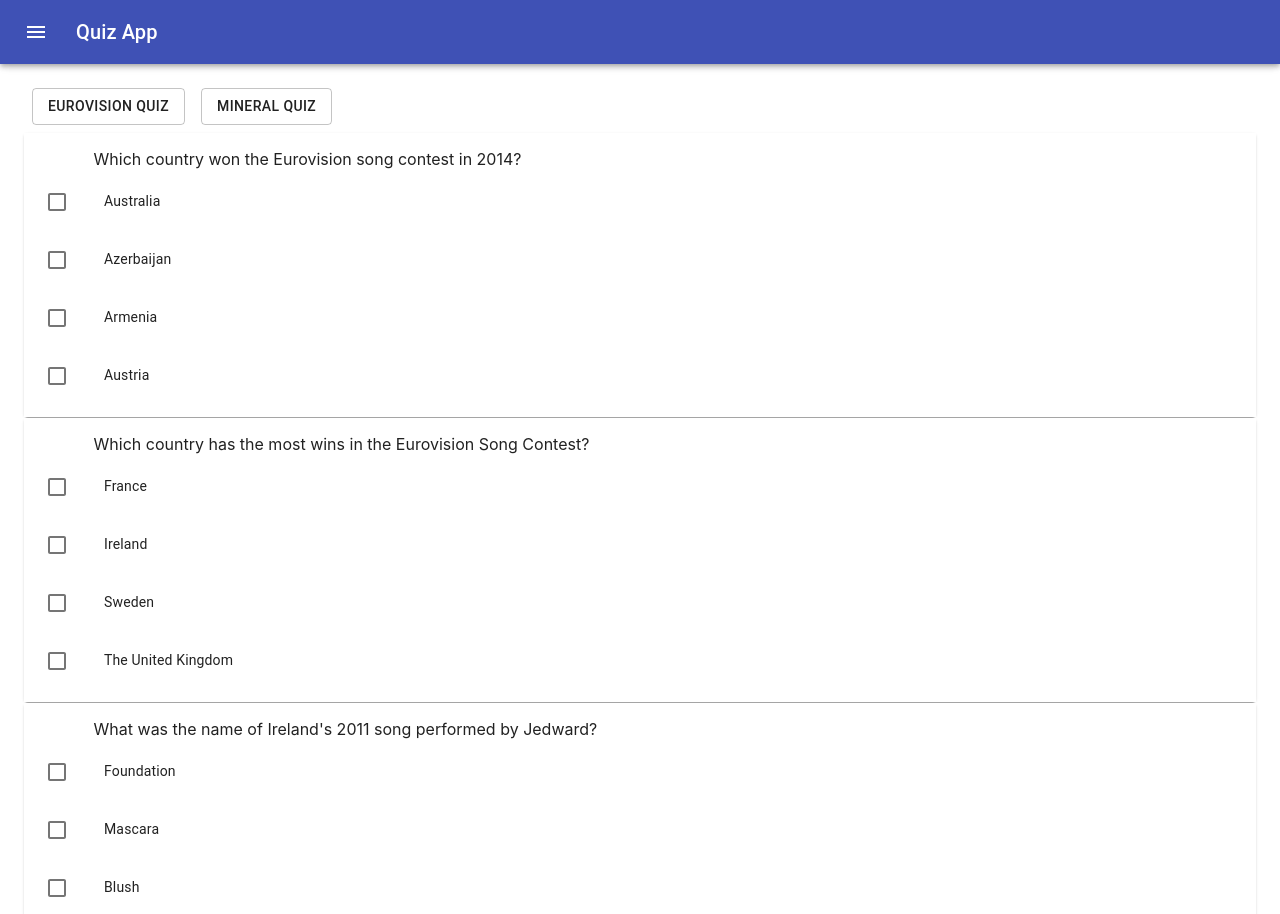
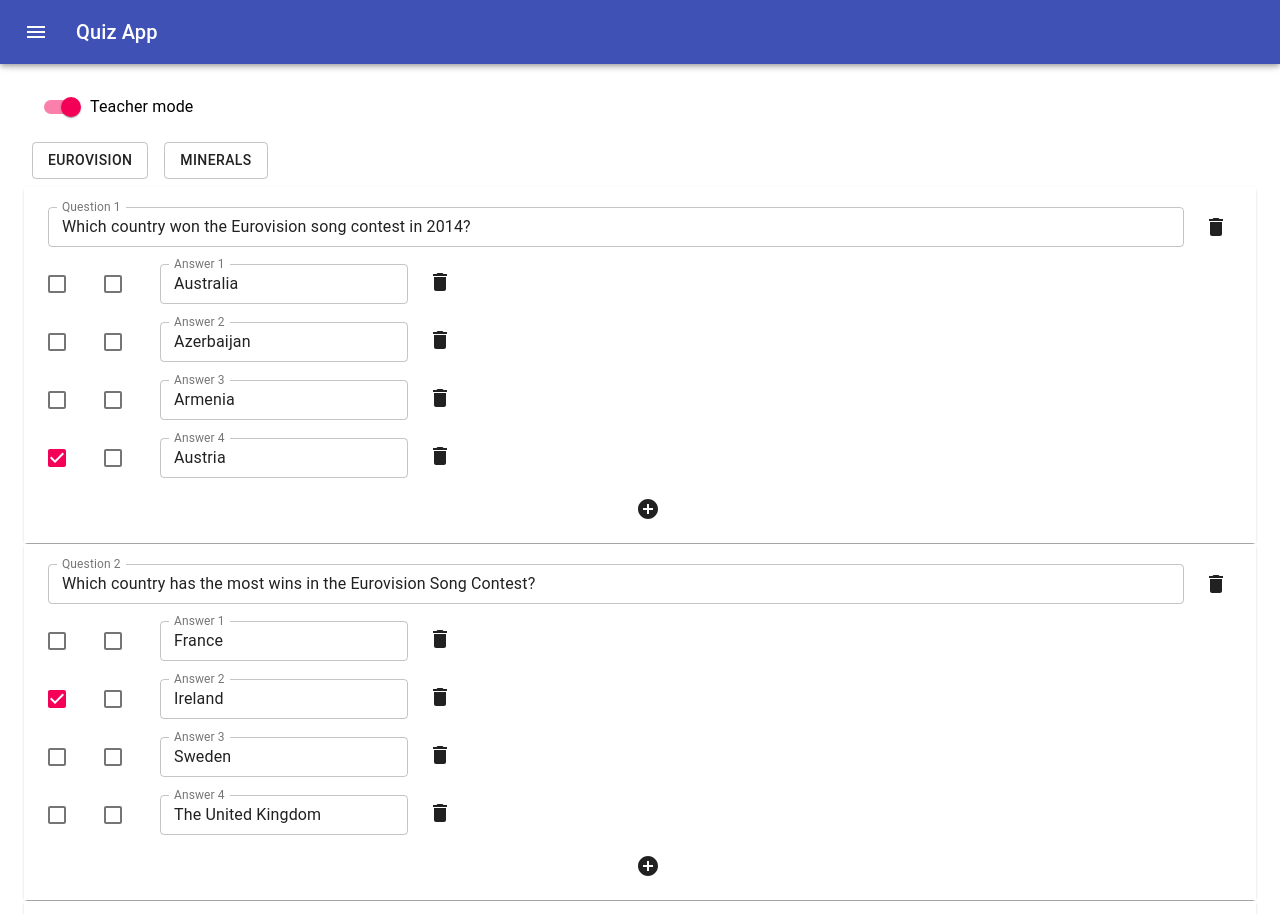
Before and after one commit to vappukoskela/quiz-app, a React (Create React App) app: page / in a window 1280 px wide. Shown: the top 914 px of the page. Built offline with nearby package versions, Linux system fonts and the light colour scheme.

Commit message:
Added CRUD for questions and answers

```diff
--- a/package.json
+++ b/package.json
@@ -11,6 +11,7 @@
     "react": "^17.0.1",
     "react-dom": "^17.0.1",
     "react-scripts": "4.0.0",
+    "react-uuid": "^1.0.2",
     "web-vitals": "^0.2.4"
   },
   "scripts": {
--- a/src/App.css
+++ b/src/App.css
@@ -48,4 +48,18 @@
 }
 .bottomButtons {
   padding-bottom: 40px;
+  padding-top: 20px;
+  width:100%;
+  display: flex;
+  justify-content: center;
 }
+
+.deleteButton {
+  padding-left: 35px;
+
+}
+
+.addButton {
+  width:100%;
+  display: flex;
+  justify-content: center;}
--- a/src/App.js
+++ b/src/App.js
@@ -1,4 +1,3 @@
-
 import './App.css';
 import React, { useEffect, useState } from 'react';
 import ButtonAppBar from './ButtonAppBar';
@@ -6,12 +5,14 @@
 import List from '@material-ui/core/List';
 import ListItem from '@material-ui/core/ListItem';
 import ListItemIcon from '@material-ui/core/ListItemIcon';
-import ListItemSecondaryAction from '@material-ui/core/ListItemSecondaryAction';
 import ListItemText from '@material-ui/core/ListItemText';
 import Checkbox from '@material-ui/core/Checkbox';
-import IconButton from '@material-ui/core/IconButton';
-
-import {Container, Card, Paper, Button, Avatar, ListItemAvatar} from '@material-ui/core';
+import quizzesImported from './Quizzes'
+import uuid from 'react-uuid'
+import DeleteIcon from '@material-ui/icons/Delete';
+import AddCircleIcon from '@material-ui/icons/AddCircle';
+import AddIcon from '@material-ui/icons/Add';
+import {Container, Paper, Button, Switch, FormControlLabel, TextField} from '@material-ui/core';
 
 const useStyles = makeStyles((theme) => ({
   root: {
@@ -24,261 +25,20 @@
   },
 }));
 
+function App() {
+  const initialData = [...quizzesImported].map((quizObject) => {
+    console.log(quizObject)
+    quizObject.uuid = uuid();
+    quizObject.quizQuestions.map((questionObject) => {
+      console.log(questionObject)
+      questionObject.uuid = uuid();
 
-function App() {
-  const initialData = [
-    {
-      quizName: "Eurovision",
-      quizQuestions: [
-      {
-        question: "Which country won the Eurovision song contest in 2014?",
-        answerOptions: [
-        {
-          answer: "Australia",
-          correct: false,
-          selected: false
-        },{
-          answer: "Azerbaijan",
-          correct: false,
-          selected: false
-        },{
-          answer: "Armenia",
-          correct: false,
-          selected: false
-        },{
-          answer: "Austria",
-          correct: true,
-          selected: false
-        }
-      ]},
-        {
-        question: "Which country has the most wins in the Eurovision Song Contest?",
-        answerOptions: [
-        {
-          answer: "France",
-          correct: false,
-          selected: false
-        },{
-          answer: "Ireland",
-          correct: true,
-          selected: false
-        },{
-          answer: "Sweden",
-          correct: false,
-          selected: false
-        },{
-          answer: "The United Kingdom",
-          correct: false,
-          selected: false
-        }]},{
-        question: "What was the name of Ireland's 2011 song performed by Jedward?",
-        answerOptions: [
-        {
-          answer: "Foundation",
-          correct: false,
-          selected: false
-        },{
-          answer: "Mascara",
-          correct: false,
-          selected: false
-        },{
-          answer: "Blush",
-          correct: false,
-          selected: false
-        },{
-          answer: "Lipstick",
-          correct: true,
-          selected: false
-        }
-      ]},{
-        question: "When was the first Eurovision Song Contest held?",
-        answerOptions: [
-        {
-          answer: "1949",
-          correct: false,
-          selected: false
-        },{
-          answer: "1956",
-          correct: true,
-          selected: false
-        },{
-          answer: "1958",
-          correct: false,
-          selected: false
-        },{
-          answer: "1973",
-          correct: false,
-          selected: false
-        }]},{
-          question: "Where will the Eurovision Song Contest be held next?",
-          answerOptions: [
-          {
-            answer: "Rotterdam, The Netherlands",
-            correct: true,
-            selected: false
-          },{
-            answer: "Helsinki, Finland",
-            correct: false,
-            selected: false
-          },{
-            answer: "Tel Aviv, Israel",
-            correct: false,
-            selected: false
-          },{
-            answer: "Riga, Latvia",
-            correct: false,
-            selected: false
-          }
-        ]},{
-          question: "What is the slogan of Eurovision Song Contest 2021?",
-          answerOptions: [
-          {
-            answer: "Building Bridges",
-            correct: false,
-            selected: false
-          },{
-            answer: "Celebrate Diversity",
-            correct: false,
-            selected: false
-          },{
-            answer: "Open Up",
-            correct: true,
-            selected: false
-          },{
-            answer: "All Aboard!",
-            correct: false,
-            selected: false
-          }
-        ]}
-      ]},
-    {
-    quizName: "Mineral",
-    quizQuestions: [
-      {
-      question: "What is sepiolite also called?",
-      answerOptions: [
-      {
-        answer: "Montmonite",
-        correct: false,
-        selected: false
-      },{
-        answer: "Calcite",
-        correct: false,
-        selected: false
-      },{
-        answer: "Meerschaum",
-        correct: true,
-        selected: false
-      },{
-        answer: "Silica gel",
-        correct: false,
-        selected: false
-      }
-      ]},
-      {
-      question: "How is sepiolite commonly mined?",
-      answerOptions: [
-      {
-        answer: "Surface mining",
-        correct: true,
-        selected: false
-      },{
-        answer: "Shaft mining",
-        correct: false,
-        selected: false
-      },{
-        answer: "In situ mining",
-        correct: false,
-        selected: false
-      },{
-        answer: "Fracking",
-        correct: false,
-        selected: false
-      }
-      ]},{
-      question: "Which country is the largest sepiolite producer in the world?",
-      answerOptions: [
-      {
-        answer: "USA",
-        correct: false,
-        selected: false
-      },{
-        answer: "Tanzania",
-        correct: false,
-        selected: false
-      },{
-        answer: "Spain ",
-        correct: true,
-        selected: false
-      },{
-        answer: "Turkey",
-        correct: false,
-        selected: false
-      }
-      ]},{
-        question: "What is sepiolite often used to make?",
-        answerOptions: [
-        {
-          answer: "Cat litter",
-          correct: true,
-          selected: false
-        },{
-          answer: "Bricks",
-          correct: false,
-          selected: false
-        },{
-          answer: "Cement ",
-          correct: false,
-          selected: false
-        },{
-          answer: "Houseplant potting mix",
-          correct: false,
-          selected: false
-        }
-        ]},{
-      question: "Which state holds the largest bentonite mine in the USA?",
-      answerOptions: [
-      {
-        answer: "Kentucky",
-        correct: false,
-        selected: false
-      },{
-        answer: "Ohio",
-        correct: false,
-        selected: false
-      },{
-        answer: "Wisconsin ",
-        correct: false,
-        selected: false
-      },{
-        answer: "Wyoming",
-        correct: true,
-        selected: false
-      }]},
-      {
-        question: "What is a good test for identifying halite?",
-        answerOptions: [
-        {
-          answer: "Magnets",
-          correct: false,
-          selected: false
-        },{
-          answer: "Wash it",
-          correct: false,
-          selected: false
-        },{
-          answer: "Lick it",
-          correct: true,
-          selected: false
-        },{
-          answer: "Hit it with a hammer",
-          correct: false,
-          selected: false
-        }
-      ]}
-    ]}
-];
-
+      return questionObject
+    })
+    return quizObject
+  });
+  console.log("INITIAL DATA BELOW")
+  console.log(initialData)
   const classes = useStyles();
   const [data, setData] = useState([])
   const [dataAlustettu, setDataAlustettu] = useState(false)
@@ -316,31 +76,99 @@
     setAnswersVisible(!answersVisible);
   }
 
+  // --------------------------------------
+  const addNewQuestion= (quizIndex) => {
+    let deepCopy = JSON.parse(JSON.stringify(data))
+    let newQuestion= {question: "", answerOptions: [ {answer: "", correct: false, selected: false,uuid: uuid()}], uuid: uuid() }
+    deepCopy[quizIndex].quizQuestions.push(newQuestion)
+    setData(deepCopy)
+  }
+
+  const addNewAnswer= (quizIndex, questionIndex) => {
+    let deepCopy = JSON.parse(JSON.stringify(data))
+    let newAnswer= {answer: "", correct: false, selected: false, uuid: uuid()}
+    deepCopy[quizIndex].quizQuestions[questionIndex].answerOptions.push(newAnswer)
+    setData(deepCopy)
+  }
+
+  const questionChanged = (event, quizIndex, questionIndex) => {
+    let deepCopy = JSON.parse(JSON.stringify(data))
+    deepCopy[quizIndex].quizQuestions[questionIndex].question = event.target.value;
+    setData(deepCopy)
+  }
+
+  const answerChanged = (event, quizIndex, questionIndex, answerIndex) => {
+    let deepCopy = JSON.parse(JSON.stringify(data))
+    deepCopy[quizIndex].quizQuestions[questionIndex].answerOptions[answerIndex].answer = event.target.value;
+    setData(deepCopy)
+  }
+
+
+  const deleteQuestion = (quizIndex, questionIndex) => {
+    let deepCopy = JSON.parse(JSON.stringify(data))
+    deepCopy[quizIndex].quizQuestions.splice(questionIndex,1)
+    setData(deepCopy)
+  }
+
+  const deleteAnswer = (quizIndex, questionIndex, answerIndex) => {
+    let deepCopy = JSON.parse(JSON.stringify(data))
+    deepCopy[quizIndex].quizQuestions[questionIndex].answerOptions.splice(answerIndex,1)
+    setData(deepCopy)
+  }
+
+  // --------------------------------------
+
+  const [status, setStatus] = React.useState({
+    teacherMode: true,
+  });
+
+  const handleChange = (event) => {
+    setStatus({ ...status, [event.target.name]: event.target.checked });
+  };
+
   return (
     <div>
       <ButtonAppBar/>
-        <Container className="quizContainer">
+      <Container className="quizContainer">
         <div className={classes.root}>
-        <Button variant="outlined" onClick={() => selectQuiz(0)}>Eurovision quiz</Button>
-          <Button variant="outlined" onClick={() => selectQuiz(1)}>Mineral quiz</Button>
+        <FormControlLabel
+        control={
+          <Switch
+          checked={status.teacherMode}
+          onChange={handleChange}
+          name="teacherMode"
+          inputProps={{ 'aria-label': 'secondary checkbox' }}
+        />
+        }
+        label="Teacher mode"/><br/>
+        {data.map((val, index) => {
+          return (
+            <Button variant="outlined" onClick={() => selectQuiz(index)}>{val.quizName}</Button>
+          )
+        })}
         </div>
             {dataAlustettu ? data[quiz].quizQuestions.map((value, parentIndex) => {
               return(
                 <div className="questionCard">
                 <Paper elevation={1}>
                 <List className={classes.root}>
-                <p className="question">{value.question}</p>
+                {status.teacherMode ?
+                  <ListItem key={value.uuid} role={undefined} dense >
+                  <TextField fullWidth onChange={(event) => questionChanged(event, quiz, parentIndex)} size="small" label={"Question " + (parentIndex+1)} variant="outlined" value={value.question}/>
+                  <Button className="deleteButton" onClick={() => deleteQuestion(quiz, parentIndex)}><DeleteIcon/></Button>
+                 </ListItem>
+                : <div className="question">{value.question}</div>}
                 {value.answerOptions.map((value, index) => {
                   return(
-                  <ListItem key={index} role={undefined} dense >
-                   { answersVisible ? <ListItemIcon>
+                  <ListItem key={value.uuid} role={undefined} dense >
+                   { answersVisible || status.teacherMode ? <ListItemIcon>
                       <Checkbox
                         onChange={(event) => handleToggle(event, index, parentIndex)}
                         checked={value.correct}
                         edge="start"
                         tabIndex={-1}
                         hidden={answersVisible}
-                        disabled
+                        disabled={!status.teacherMode}
                       />
                     </ListItemIcon> : null }
                     <ListItemIcon>
@@ -351,19 +179,27 @@
                         tabIndex={-1}
                       />
                     </ListItemIcon>
-                    <ListItemText id={index} primary={value.answer} />
+                    {status.teacherMode ?
+                      <div>
+                        <TextField onChange={(event) => answerChanged(event, quiz, parentIndex, index)} size="small" label={"Answer " + (index+1)} variant="outlined" value={value.answer}/>
+                        <Button className="deleteButton" onClick={() => deleteAnswer(quiz, parentIndex, index)}><DeleteIcon/></Button>
+                      </div>
+                      :  <ListItemText id={index} primary={value.answer} />
+                    }
                   </ListItem>
                   )
                 })}
+                {status.teacherMode ? <div className="addButton"><Button onClick={() => addNewAnswer(quiz, parentIndex)}><AddCircleIcon/></Button></div> : ""}
                 </List>
                 </Paper>
                 </div>
               );
-            }) : "" }<br/>
+            }): "" }
             <div className="bottomButtons">
-              <Button variant="contained" onClick={() => toggleAnswers()}>{answersVisible ? "Hide answers" : "Show answers"}</Button> <br />
-            </div>
-        </Container>
+            {status.teacherMode ? <Button variant="contained" onClick={() =>addNewQuestion(quiz)}><AddIcon/>   Add new question</Button> :
+            <Button variant="contained" onClick={() => toggleAnswers()}>{answersVisible ? "Hide correct answers" : "Show correct answers"}</Button>
+            }</div>
+      </Container>
     </div>
   );
 }
--- /dev/null
+++ b/src/Quizzes.json
@@ -0,0 +1,252 @@
+[
+    {
+      "quizName": "Eurovision",
+      "quizQuestions": [
+      {
+        "question": "Which country won the Eurovision song contest in 2014?",
+        "answerOptions": [
+        {
+          "answer": "Australia",
+          "correct": false,
+          "selected": false
+        },{
+          "answer": "Azerbaijan",
+          "correct": false,
+          "selected": false
+        },{
+          "answer": "Armenia",
+          "correct": false,
+          "selected": false
+        },{
+          "answer": "Austria",
+          "correct": true,
+          "selected": false
+        }
+      ]},
+        {
+        "question": "Which country has the most wins in the Eurovision Song Contest?",
+        "answerOptions": [
+        {
+          "answer": "France",
+          "correct": false,
+          "selected": false
+        },{
+          "answer": "Ireland",
+          "correct": true,
+          "selected": false
+        },{
+          "answer": "Sweden",
+          "correct": false,
+          "selected": false
+        },{
+          "answer": "The United Kingdom",
+          "correct": false,
+          "selected": false
+        }]},{
+        "question": "What was the name of Ireland's 2011 song performed by Jedward?",
+        "answerOptions": [
+        {
+          "answer": "Foundation",
+          "correct": false,
+          "selected": false
+        },{
+          "answer": "Mascara",
+          "correct": false,
+          "selected": false
+        },{
+          "answer": "Blush",
+          "correct": false,
+          "selected": false
+        },{
+          "answer": "Lipstick",
+          "correct": true,
+          "selected": false
+        }
+      ]},{
+        "question": "When was the first Eurovision Song Contest held?",
+        "answerOptions": [
+        {
+          "answer": "1949",
+          "correct": false,
+          "selected": false
+        },{
+          "answer": "1956",
+          "correct": true,
+          "selected": false
+        },{
+          "answer": "1958",
+          "correct": false,
+          "selected": false
+        },{
+          "answer": "1973",
+          "correct": false,
+          "selected": false
+        }]},{
+          "question": "Where will the Eurovision Song Contest be held next?",
+          "answerOptions": [
+          {
+            "answer": "Rotterdam, The Netherlands",
+            "correct": true,
+            "selected": false
+          },{
+            "answer": "Helsinki, Finland",
+            "correct": false,
+            "selected": false
+          },{
+            "answer": "Tel Aviv, Israel",
+            "correct": false,
+            "selected": false
+          },{
+            "answer": "Riga, Latvia",
+            "correct": false,
+            "selected": false
+          }
+        ]},{
+          "question": "What is the slogan of Eurovision Song Contest 2021?",
+          "answerOptions": [
+          {
+            "answer": "Building Bridges",
+            "correct": false,
+            "selected": false
+          },{
+            "answer": "Celebrate Diversity",
+            "correct": false,
+            "selected": false
+          },{
+            "answer": "Open Up",
+            "correct": true,
+            "selected": false
+          },{
+            "answer": "All Aboard!",
+            "correct": false,
+            "selected": false
+          }
+        ]}
+      ]},
+    {
+    "quizName": "Minerals",
+    "quizQuestions": [
+      {
+      "question": "What is sepiolite also called?",
+      "answerOptions": [
+      {
+        "answer": "Montmonite",
+        "correct": false,
+        "selected": false
+      },{
+        "answer": "Calcite",
+        "correct": false,
+        "selected": false
+      },{
+        "answer": "Meerschaum",
+        "correct": true,
+        "selected": false
+      },{
+        "answer": "Silica gel",
+        "correct": false,
+        "selected": false
+      }
+      ]},
+      {
+      "question": "How is sepiolite commonly mined?",
+      "answerOptions": [
+      {
+        "answer": "Surface mining",
+        "correct": true,
+        "selected": false
+      },{
+        "answer": "Shaft mining",
+        "correct": false,
+        "selected": false
+      },{
+        "answer": "In situ mining",
+        "correct": false,
+        "selected": false
+      },{
+        "answer": "Fracking",
+        "correct": false,
+        "selected": false
+      }
+      ]},{
+      "question": "Which country is the largest sepiolite producer in the world?",
+      "answerOptions": [
+      {
+        "answer": "USA",
+        "correct": false,
+        "selected": false
+      },{
+        "answer": "Tanzania",
+        "correct": false,
+        "selected": false
+      },{
+        "answer": "Spain ",
+        "correct": true,
+        "selected": false
+      },{
+        "answer": "Turkey",
+        "correct": false,
+        "selected": false
+      }
+      ]},{
+        "question": "What is sepiolite often used to make?",
+        "answerOptions": [
+        {
+          "answer": "Cat litter",
+          "correct": true,
+          "selected": false
+        },{
+          "answer": "Bricks",
+          "correct": false,
+          "selected": false
+        },{
+          "answer": "Cement ",
+          "correct": false,
+          "selected": false
+        },{
+          "answer": "Houseplant potting mix",
+          "correct": false,
+          "selected": false
+        }
+        ]},{
+      "question": "Which state holds the largest bentonite mine in the USA?",
+      "answerOptions": [
+      {
+        "answer": "Kentucky",
+        "correct": false,
+        "selected": false
+      },{
+        "answer": "Ohio",
+        "correct": false,
+        "selected": false
+      },{
+        "answer": "Wisconsin ",
+        "correct": false,
+        "selected": false
+      },{
+        "answer": "Wyoming",
+        "correct": true,
+        "selected": false
+      }]},
+      {
+        "question": "What is a good test for identifying halite?",
+        "answerOptions": [
+        {
+          "answer": "Magnets",
+          "correct": false,
+          "selected": false
+        },{
+          "answer": "Wash it",
+          "correct": false,
+          "selected": false
+        },{
+          "answer": "Lick it",
+          "correct": true,
+          "selected": false
+        },{
+          "answer": "Hit it with a hammer",
+          "correct": false,
+          "selected": false
+        }
+      ]}
+    ]}
+]
```
Also changed, not shown: 2 other files (tests, documents, lock files or other folders).
